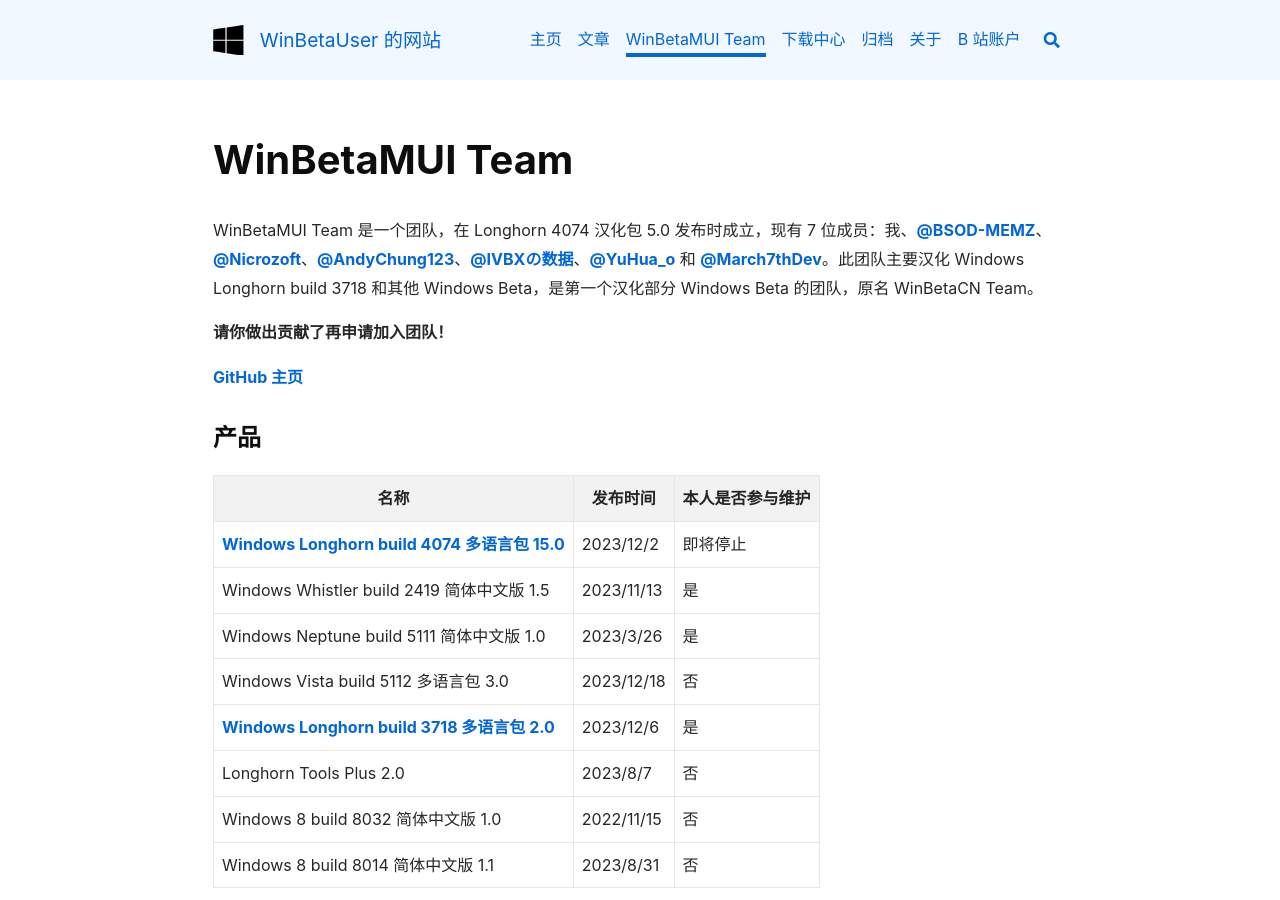
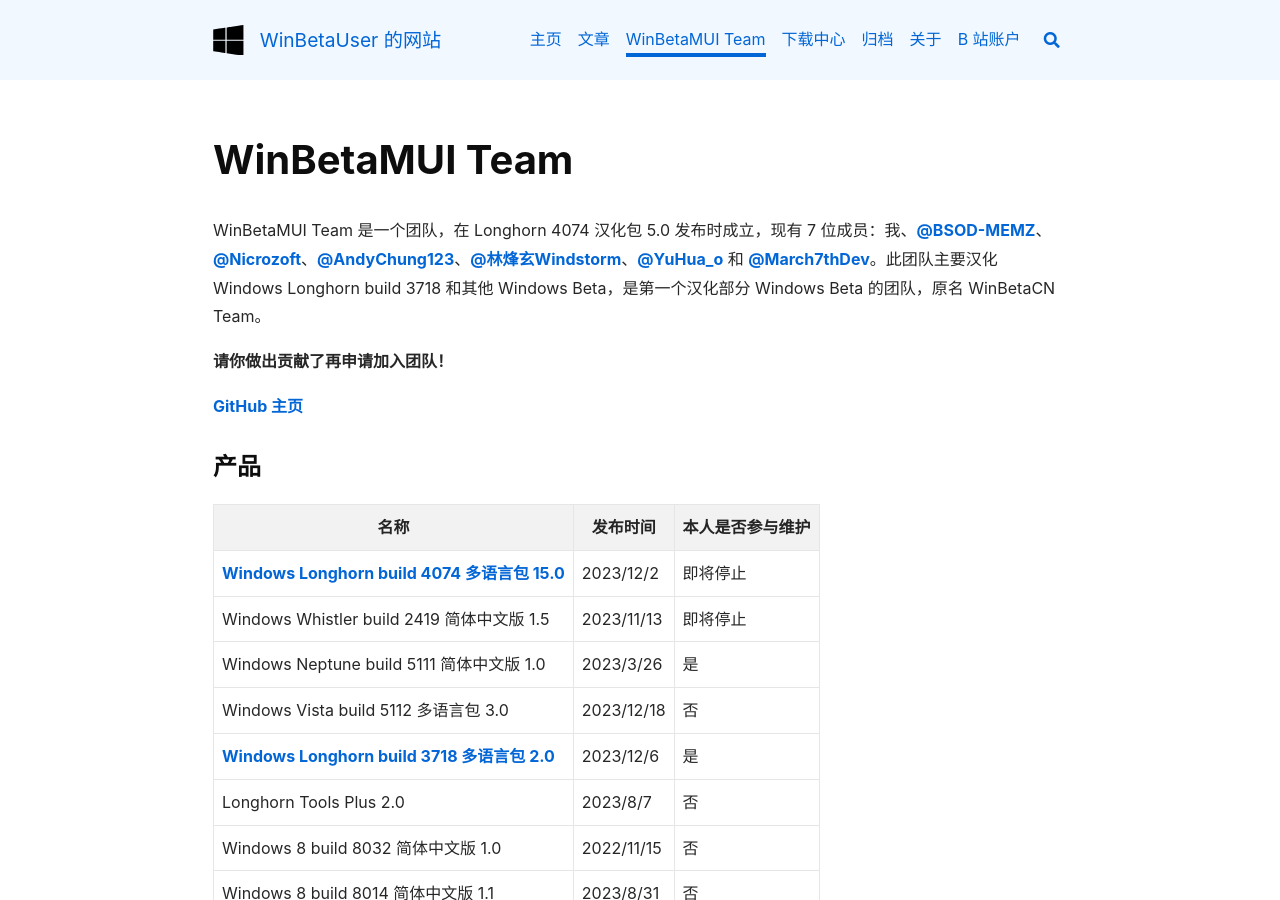
Before and after one commit to orangeZSCB/wbl2.github.io, a Jekyll site: the page built from winbetamui.md, in a window 1280 px wide and 900 px high. Built offline with Jekyll 4.4.1, drawn with Linux system fonts in a browser that asks for light colours; nearby versions of some CDN libraries.

Commit message:
Update winbetamui.md

```diff
--- a/winbetamui.md
+++ b/winbetamui.md
@@ -3,7 +3,7 @@
 title: WinBetaMUI Team
 ---
 
-WinBetaMUI Team 是一个团队，在 Longhorn 4074 汉化包 5.0 发布时成立，现有 7 位成员：我、[@BSOD-MEMZ](https://space.bilibili.com/1975308950)、[@Nicrozoft](https://github.com/Nicrozoft)、[@AndyChung123](https://space.bilibili.com/2119761603)、[@IVBXの数据](https://space.bilibili.com/1171551865)、[@YuHua_o](https://space.bilibili.com/1468597922) 和 [@March7thDev](https://space.bilibili.com/515586861)。此团队主要汉化 Windows Longhorn build 3718 和其他 Windows Beta，是第一个汉化部分 Windows Beta 的团队，原名 WinBetaCN Team。
+WinBetaMUI Team 是一个团队，在 Longhorn 4074 汉化包 5.0 发布时成立，现有 7 位成员：我、[@BSOD-MEMZ](https://space.bilibili.com/1975308950)、[@Nicrozoft](https://github.com/Nicrozoft)、[@AndyChung123](https://space.bilibili.com/2119761603)、[@林烽玄Windstorm](https://space.bilibili.com/1171551865)、[@YuHua_o](https://space.bilibili.com/1468597922) 和 [@March7thDev](https://space.bilibili.com/515586861)。此团队主要汉化 Windows Longhorn build 3718 和其他 Windows Beta，是第一个汉化部分 Windows Beta 的团队，原名 WinBetaCN Team。
 
 **请你做出贡献了再申请加入团队！**
 
@@ -14,7 +14,7 @@
 | 名称                                                         | 发布时间   | 本人是否参与维护 |
 | ------------------------------------------------------------ | ---------- | ---------------- |
 | [Windows Longhorn build 4074 多语言包 15.0](/2023/06/10/lh4074mui) | 2023/12/2  | 即将停止         |
-| Windows Whistler build 2419 简体中文版 1.5                   | 2023/11/13 | 是               |
+| Windows Whistler build 2419 简体中文版 1.5                   | 2023/11/13 | 即将停止         |
 | Windows Neptune build 5111 简体中文版 1.0                    | 2023/3/26  | 是               |
 | Windows Vista build 5112 多语言包 3.0                        | 2023/12/18 | 否               |
 | [Windows Longhorn build 3718 多语言包 2.0](/2023/09/19/lh3718mui) | 2023/12/6  | 是               |
```
